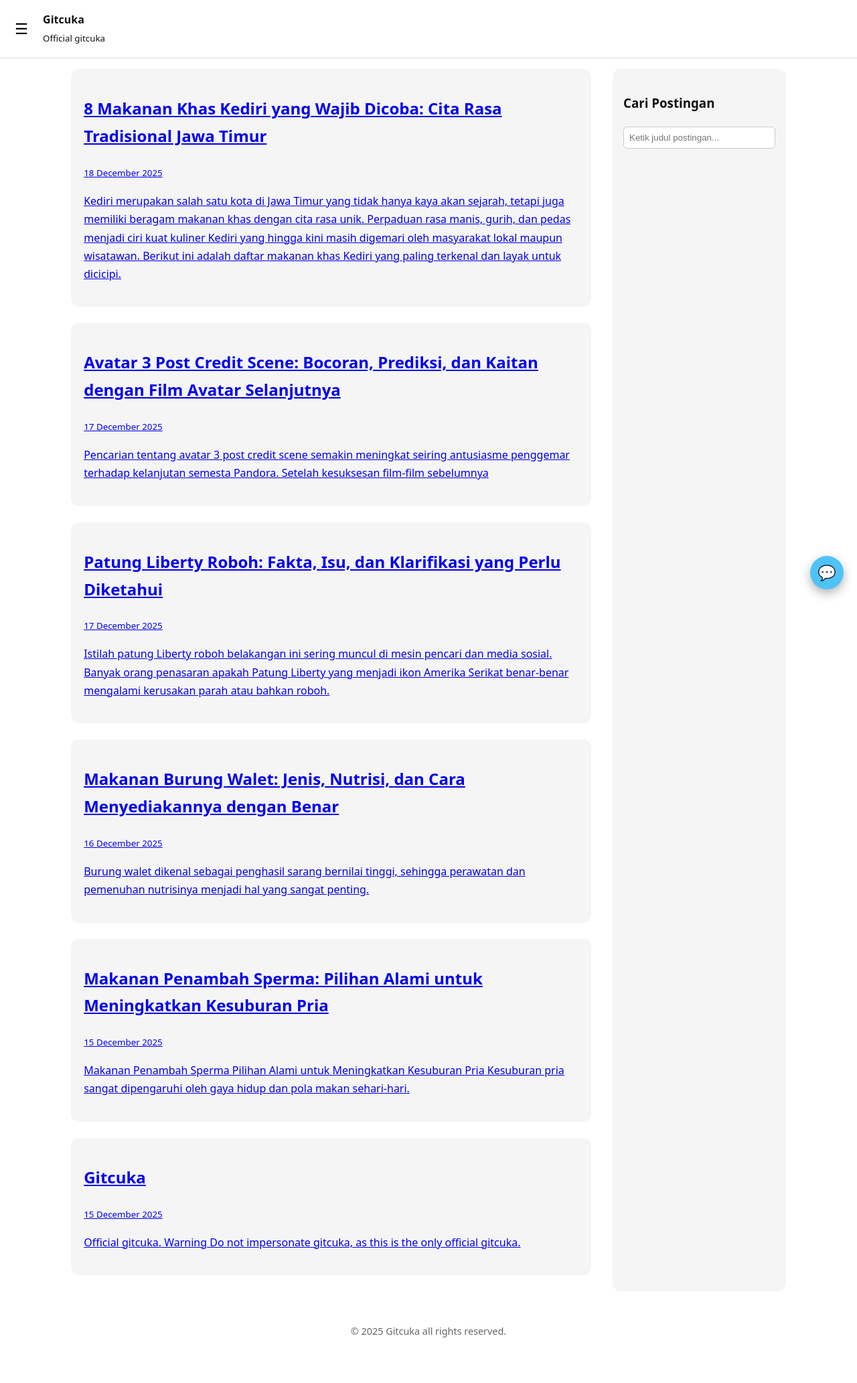
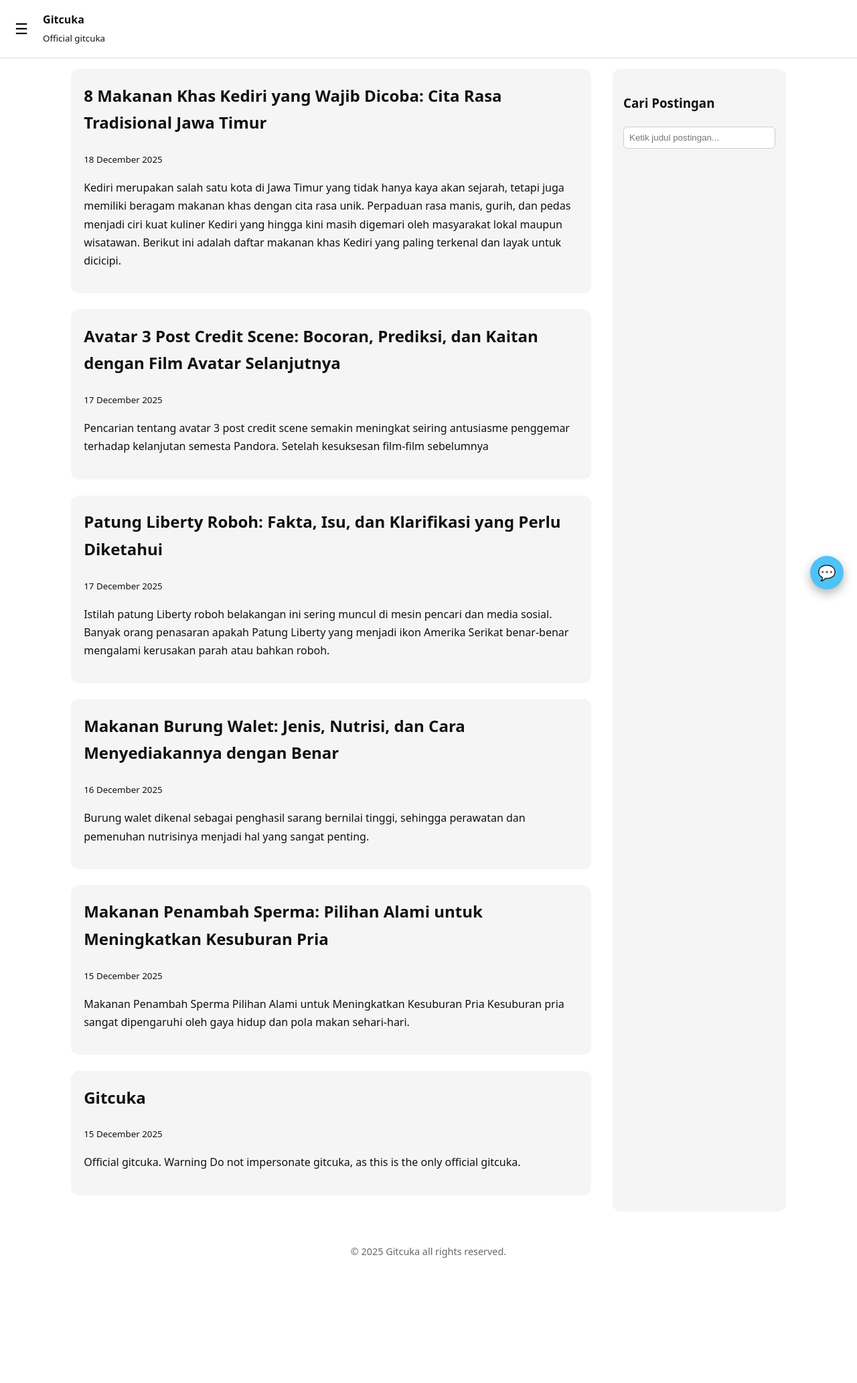
Before and after one commit to gitcuka/gitcuka.github.io, a Jekyll site: the page built from index.html, in a window 1280 px wide. Shown: the whole page at 67% size. Built offline with Jekyll 4.4.1, drawn with Linux system fonts in a browser that asks for light colours; comment, search, counter and statistics services are not loaded; after the commit the page ends 1945 px from its top, so only the background shows below that.

Commit message:
Update gitcukastyles.css

```diff
--- a/assets/gitcukastyles.css
+++ b/assets/gitcukastyles.css
@@ -151,6 +151,29 @@ footer {
   border-radius: 8px;
 }
 
+.post-card {
+  display: block;
+  color: inherit;
+  text-decoration: none;
+  margin-bottom: 1.5rem;
+}
+
+.post-card article {
+  padding: 1.2rem;
+  border-radius: 12px;
+  background: #f5f5f5;
+  transition: transform 0.2s ease, box-shadow 0.2s ease;
+}
+
+.post-card:hover article {
+  transform: translateY(-4px);
+  box-shadow: 0 6px 16px rgba(0,0,0,0.15);
+}
+
+.post-card h2 {
+  margin-top: 0;
+}
+
 /* TOGGLE BUTTON */
 #chat-toggle {
   position: fixed;
```
